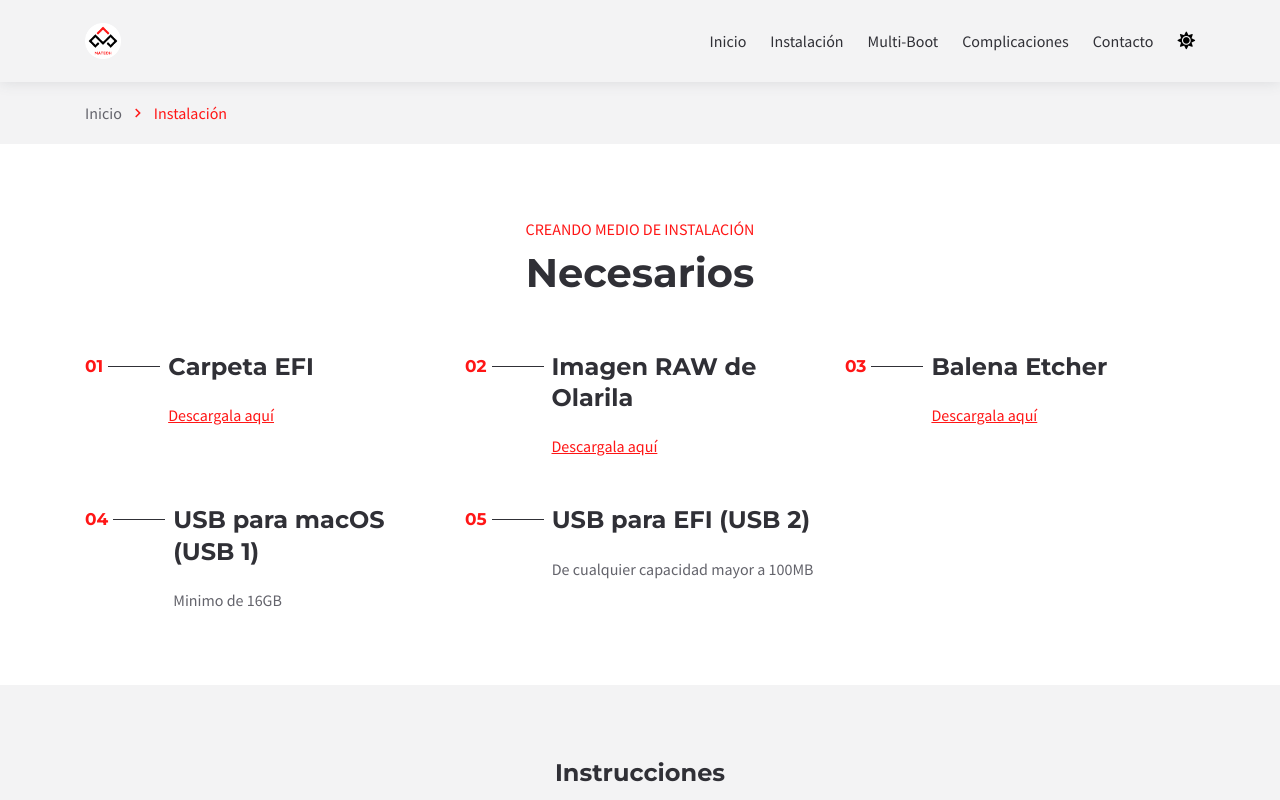
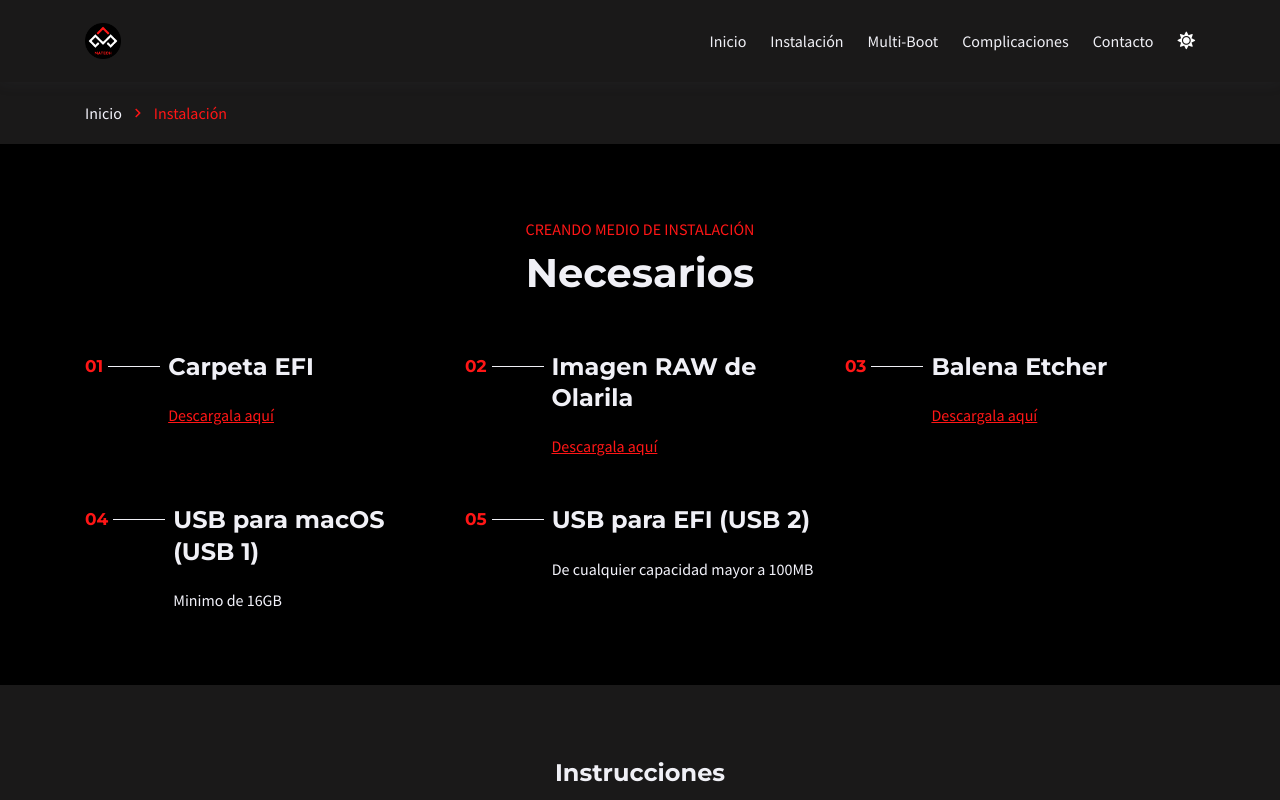
Before and after one commit to mikebalderasanchez/Install-Open-Core-Lenovo-Yoga-C740-14IML, a plain HTML site: page install.html in a window 1280 px wide. Both pictures are taken after a click on the button 1186 px from the left and 41 px from the top of the page. Shown: the top 800 px of the page. Drawn offline with Linux system fonts and the light colour scheme.

Commit message:
30/01/2023
03:36 a.m

Dark and Light Mode

```diff
--- a/assets/css/style.css
+++ b/assets/css/style.css
@@ -64,7 +64,7 @@ Respaldo
     color-scheme: ligth;
 }
 
-.dark-btn, .light-btn{
+.dbutton, .lbutton, .mdbutton, .mlbutton{
     border: none;
     padding: 0;
     background: none;
@@ -74,11 +74,19 @@ Respaldo
     align-items: center;
 }
 
-:root[data-theme="light"] .dark-btn{
+:root[data-theme="dark"] .lbutton{
     display: none;
 }
 
-:root[data-theme="dark"] .light-btn{
+:root[data-theme="light"] .dbutton{
+    display: none;
+}
+
+:root[data-theme="dark"] .mlbutton{
+    display: none;
+}
+
+:root[data-theme="light"] .mdbutton{
     display: none;
 }
 
--- a/assets/js/colorbtn.js
+++ b/assets/js/colorbtn.js
@@ -1,24 +1,39 @@
-const darkBtn = document.querySelector(".dark-btn");
-const lightBtn = document.querySelector(".light-btn");
-const favicon = document.querySelector('link[rel="icon"]');
-const hlogo = document.querySelector(".hlogo");
+const darkBtn = document.getElementById("dark-btn");
+const lightBtn = document.getElementById("light-btn");
+const luserTheme = localStorage.getItem("theme");
+const lfavicon = document.querySelector('link[rel="icon"]');
+const lhlogo = document.querySelector(".hlogo");
 
 lightBtn.addEventListener("click", setDarkMode);
 darkBtn.addEventListener("click", setLightMode);
 
+function iconsDark(){
+    lfavicon.setAttribute("href", "assets/img/favicon/dark.png");
+    lhlogo.setAttribute("src", "assets/img/favicon/dark.png");
+}
+
+function iconsLight(){
+    lfavicon.setAttribute("href", "assets/img/favicon/light.png");
+    lhlogo.setAttribute("src", "assets/img/favicon/light.png");
+}
+
 function setDarkMode(){
     setUserTheme("dark");
-    favicon.setAttribute('href', 'assets/img/favicon/dark.png')
-    hlogo.setAttribute("src", "assets/img/favicon/dark.png");
+    iconsDark();
 }
 
 function setLightMode(){
     setUserTheme("light");
-    favicon.setAttribute('href', 'assets/img/favicon/light.png')
-    hlogo.setAttribute('src', 'assets/img/favicon/light.png')
+    iconsLight();
 }
 
 function setUserTheme(newTheme){
     document.documentElement.setAttribute("data-theme", newTheme);
     localStorage.setItem("theme", newTheme);
 }
+
+if(luserTheme === "dark"){
+    iconsDark();
+} else{
+    iconsLight();
+}
--- /dev/null
+++ b/assets/js/mcolorbtn.js
@@ -0,0 +1,39 @@
+const mdarkBtn = document.getElementById("mdark-btn");
+const mlightBtn = document.getElementById("mlight-btn");
+const mluserTheme = localStorage.getItem("theme");
+const mlfavicon = document.querySelector('link[rel="icon"]');
+const mlhlogo = document.querySelector(".hlogo");
+
+mlightBtn.addEventListener("click", setDarkMode);
+mdarkBtn.addEventListener("click", setLightMode);
+
+function iconsDark(){
+    mlfavicon.setAttribute("href", "assets/img/favicon/dark.png");
+    mlhlogo.setAttribute("src", "assets/img/favicon/dark.png");
+}
+
+function iconsLight(){
+    mlfavicon.setAttribute("href", "assets/img/favicon/light.png");
+    mlhlogo.setAttribute("src", "assets/img/favicon/light.png");
+}
+
+function setDarkMode(){
+    setUserTheme("dark");
+    iconsDark();
+}
+
+function setLightMode(){
+    setUserTheme("light");
+    iconsLight();
+}
+
+function setUserTheme(newTheme){
+    document.documentElement.setAttribute("data-theme", newTheme);
+    localStorage.setItem("theme", newTheme);
+}
+
+if(mluserTheme === "dark"){
+    iconsDark();
+} else{
+    iconsLight();
+}
--- a/install.html
+++ b/install.html
@@ -11,17 +11,11 @@
     <meta name="viewport" content="width=device-width, initial-scale=1, maximum-scale=2">
 
 	<script>
-		const userTheme = localStorage.getItem("theme");
-		const darkQuery = window.matchMedia("(prefers-color-scheme: dark)");
+		const lsusertheme = localStorage.getItem("theme");
 
-		if(userTheme === "dark" || (!userTheme && darkQuery.matches)){
+		if(lsusertheme === "dark"){
 			setTheme("dark");
 		}
-
-		darkQuery.addEventListener("change", function(e){
-			if(!localStorage.getItem("theme"))
-				setTheme(e.matches ? "dark" : "light");
-		});
 
 		function setTheme(newTheme){
 			document.documentElement.setAttribute("data-theme", newTheme);
@@ -29,6 +23,7 @@
 	</script>
 
 	<script defer src="assets/js/colorbtn.js"></script>
+	<script defer src="assets/js/mcolorbtn.js"></script>
 
     <link rel="icon" href="assets/img/favicon/light.png" type="image/x-icon">
 
@@ -70,12 +65,13 @@
             <li>
                 <a href="contacto.html">Contacto</a>
             </li>
+			<br>
 			<li>
 				<a>
-					<button class="dark-btn">
+					<button id="mlight-btn" class="mlbutton">
 						<i class="fas fa-moon"></i>
 					</button>
-					<button class="light-btn">
+					<button id="mdark-btn" class="mdbutton">
 						<i class="fas fa-sun"></i>
 					</button>
 				</a>
@@ -124,10 +120,10 @@
             </a>
         </li>
 	</ul>
-	<button class="dark-btn">
+	<button id="light-btn" class="lbutton">
 		<i class="fas fa-moon"></i>
 	</button>
-	<button class="light-btn">
+	<button id="dark-btn" class="dbutton">
 		<i class="fas fa-sun"></i>
 	</button>
 </nav><!-- End main menu -->
```
Also changed, not shown: complicaciones.html (+8 -12 lines), contacto.html (+12 -16 lines), index.html (+19 -30 lines), multi-boot.html (+7 -12 lines).
